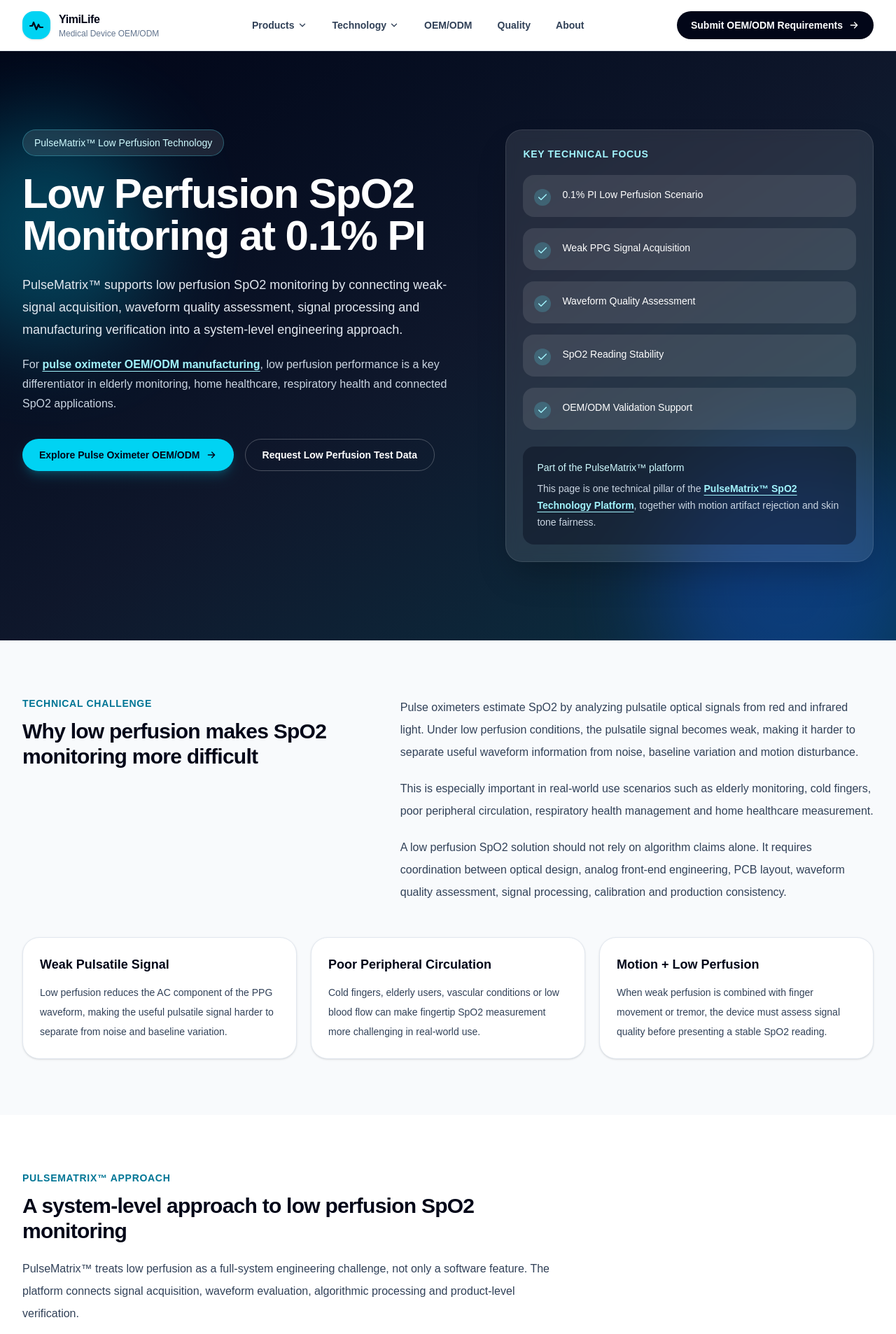
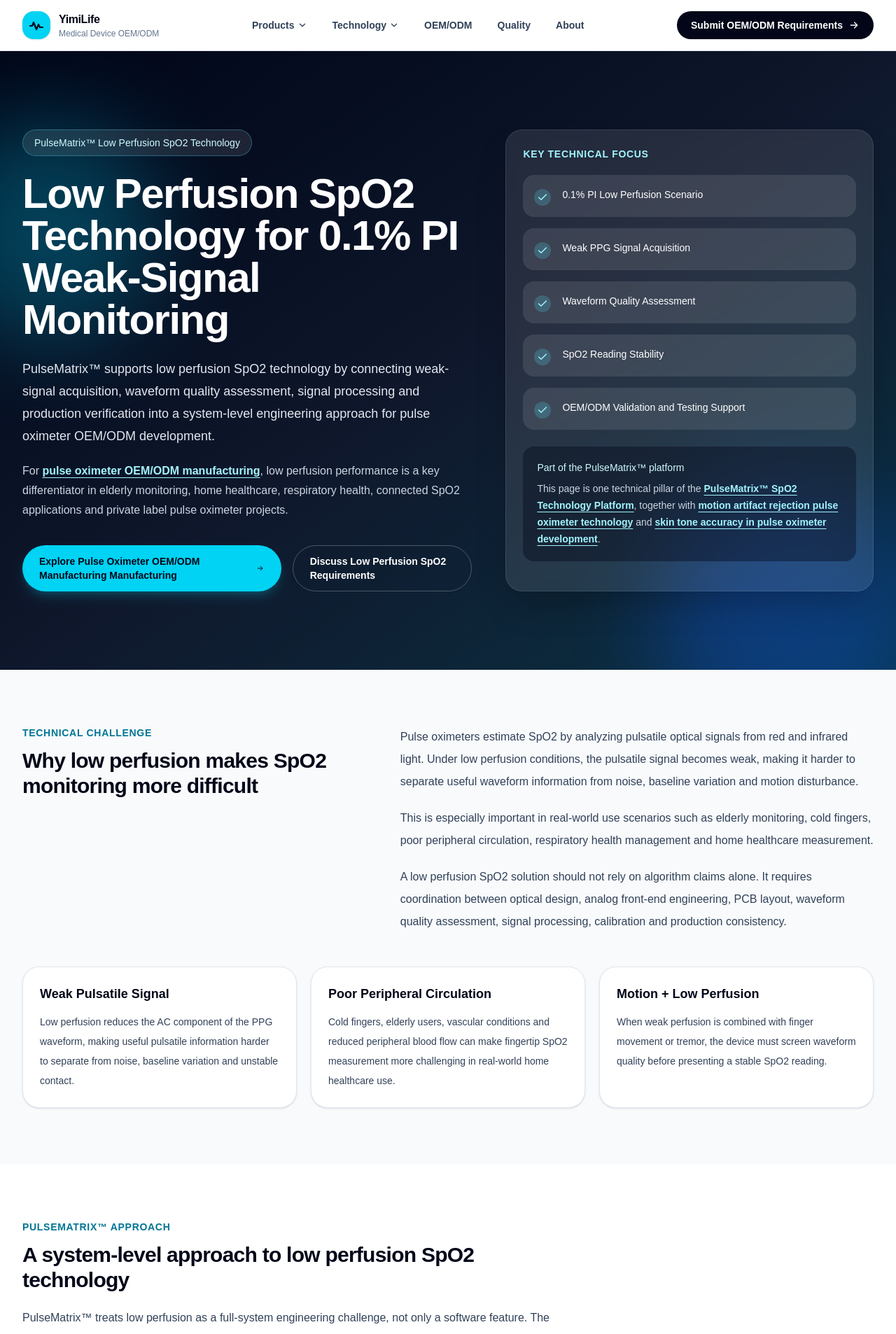
Before and after one commit to hnpsd0755-source/yimi-life-geo, a Next.js app: page /technology/low-perfusion-spo2 in a window 1280 px wide. Shown: the top 1906 px of the page at 70% size. Built offline with nearby package versions, Linux system fonts and the light colour scheme.

Commit message:
Optimize low perfusion SpO2 SEO content

```diff
--- a/app/technology/low-perfusion-spo2/page.tsx
+++ b/app/technology/low-perfusion-spo2/page.tsx
@@ -2,16 +2,16 @@
 import Link from "next/link";
 
 export const metadata: Metadata = {
-  title: "Low Perfusion SpO2 Monitoring at 0.1% PI | PulseMatrix™",
+  title: "Low Perfusion SpO2 Technology | YimiLife PulseMatrix™",
   description:
-    "Learn how PulseMatrix™ supports low perfusion SpO2 monitoring at 0.1% PI through weak-signal acquisition, waveform quality assessment, signal processing and OEM/ODM validation support.",
+    "Explore YimiLife’s low perfusion SpO2 technology for 0.1% PI weak-signal monitoring, pulse oximeter OEM/ODM development and PulseMatrix™ engineering support.",
   alternates: {
     canonical: "https://www.yimilife.com/technology/low-perfusion-spo2",
   },
   openGraph: {
-    title: "Low Perfusion SpO2 Monitoring at 0.1% PI | PulseMatrix™",
+    title: "Low Perfusion SpO2 Technology | YimiLife PulseMatrix™",
     description:
-      "Explore YimiLife’s low perfusion SpO2 technology approach for weak signal scenarios, elderly users, poor peripheral circulation and OEM/ODM pulse oximeter projects.",
+      "Low perfusion SpO2 technology for 0.1% PI weak-signal monitoring, OEM/ODM pulse oximeter development and PulseMatrix™ engineering support.",
     url: "https://www.yimilife.com/technology/low-perfusion-spo2",
     siteName: "YimiLife",
     type: "website",
@@ -130,37 +130,37 @@
 const challengeCards = [
   {
     title: "Weak Pulsatile Signal",
-    text: "Low perfusion reduces the AC component of the PPG waveform, making the useful pulsatile signal harder to separate from noise and baseline variation.",
+    text: "Low perfusion reduces the AC component of the PPG waveform, making useful pulsatile information harder to separate from noise, baseline variation and unstable contact.",
   },
   {
     title: "Poor Peripheral Circulation",
-    text: "Cold fingers, elderly users, vascular conditions or low blood flow can make fingertip SpO2 measurement more challenging in real-world use.",
+    text: "Cold fingers, elderly users, vascular conditions and reduced peripheral blood flow can make fingertip SpO2 measurement more challenging in real-world home healthcare use.",
   },
   {
     title: "Motion + Low Perfusion",
-    text: "When weak perfusion is combined with finger movement or tremor, the device must assess signal quality before presenting a stable SpO2 reading.",
+    text: "When weak perfusion is combined with finger movement or tremor, the device must screen waveform quality before presenting a stable SpO2 reading.",
   },
 ];
 
 const engineeringLayers = [
   {
     title: "Optical and Analog Front-End Design",
-    text: "LED drive, photodiode response, analog gain, filtering and PCB layout all influence the quality of weak PPG signal acquisition.",
+    text: "LED drive, photodiode response, analog gain, filtering and PCB layout all influence weak PPG signal acquisition under low perfusion conditions.",
     icon: CircuitIcon,
   },
   {
     title: "Waveform Quality Assessment",
-    text: "PulseMatrix™ evaluates waveform stability, perfusion strength and signal confidence to support more reliable SpO2 reading decisions.",
+    text: "PulseMatrix™ evaluates waveform stability, perfusion strength and signal confidence to support more reliable SpO2 reading decisions in weak-signal scenarios.",
     icon: WaveIcon,
   },
   {
     title: "Low Perfusion Signal Processing",
-    text: "Signal processing strategies focus on weak-signal extraction, noise control, baseline stability and reading consistency under low PI conditions.",
+    text: "Signal processing strategies focus on weak-signal extraction, noise control, baseline stability and reading consistency under low PI conditions such as 0.1% PI.",
     icon: SignalIcon,
   },
   {
     title: "Verification and Manufacturing Control",
-    text: "Low perfusion performance must be connected with device-level testing, production calibration and batch consistency control.",
+    text: "Low perfusion performance must be connected with device-level testing, production calibration, Fluke Index 2 production verification and batch consistency control.",
     icon: ShieldIcon,
   },
 ];
@@ -172,6 +172,8 @@
   "Cold Finger or Poor Circulation Scenarios",
   "Wearable SpO2 Monitoring",
   "Remote Patient Monitoring Devices",
+  "Private Label Pulse Oximeter Projects",
+  "Connected Health Monitoring Devices",
 ];
 
 const faqs = [
@@ -183,27 +185,32 @@
   {
     question: "Why does low perfusion affect SpO2 accuracy?",
     answer:
-      "SpO2 algorithms rely on stable red and infrared pulsatile signals. Under low perfusion conditions, the signal amplitude is reduced, so the device must manage weak-signal acquisition, waveform quality assessment and signal processing more carefully.",
+      "SpO2 algorithms rely on stable red and infrared pulsatile signals. Under low perfusion conditions, signal amplitude is reduced, so the device must manage weak-signal acquisition, waveform quality assessment and signal processing more carefully.",
   },
   {
     question: "What does 0.1% PI low perfusion mean?",
     answer:
-      "0.1% PI refers to a very weak perfusion index level used to describe challenging low perfusion measurement conditions. For OEM/ODM customers, it is an important engineering reference when evaluating pulse oximeter performance in weak-signal scenarios.",
+      "0.1% PI refers to a very weak perfusion index condition used to describe a challenging low perfusion measurement scenario. For pulse oximeter OEM/ODM customers, it is a useful engineering reference when evaluating weak-signal SpO2 performance.",
   },
   {
-    question: "How does PulseMatrix™ support low perfusion SpO2 monitoring?",
+    question: "How does PulseMatrix™ support low perfusion SpO2 technology?",
     answer:
-      "PulseMatrix™ supports low perfusion SpO2 monitoring through system-level engineering, including optical signal acquisition, analog front-end design, waveform quality assessment, weak-signal processing and validation discussion for OEM/ODM projects.",
+      "PulseMatrix™ supports low perfusion SpO2 technology through system-level engineering, including optical signal acquisition, analog front-end design, waveform quality assessment, weak-signal processing and validation discussion for OEM/ODM projects.",
   },
   {
     question: "Is low perfusion performance only an algorithm issue?",
     answer:
-      "No. Low perfusion performance depends on hardware, optical design, analog front-end quality, PCB layout, signal processing, calibration, verification and manufacturing consistency. It should be treated as a full-system engineering challenge.",
+      "No. Low perfusion performance depends on hardware, optical design, analog front-end quality, PCB layout, signal processing, calibration, production verification and manufacturing consistency. It should be treated as a full-system engineering challenge.",
   },
   {
     question: "Can YimiLife support low perfusion requirements in OEM/ODM projects?",
     answer:
-      "Yes. YimiLife can discuss low perfusion SpO2 requirements during OEM/ODM project evaluation, including product configuration, target use scenarios, validation approach and manufacturing control expectations.",
+      "Yes. YimiLife can discuss low perfusion SpO2 requirements during pulse oximeter OEM/ODM project evaluation, including product configuration, target use scenarios, testing approach and manufacturing control expectations.",
+  },
+  {
+    question: "How is low perfusion performance connected to manufacturing quality?",
+    answer:
+      "Low perfusion technology must be supported by production discipline. YimiLife connects SpO2 technology discussion with functional testing, production calibration, Fluke Index 2 production verification and batch traceability.",
   },
 ];
 
@@ -225,9 +232,9 @@
     {
       "@type": "TechArticle",
       "@id": "https://www.yimilife.com/technology/low-perfusion-spo2#article",
-      headline: "Low Perfusion SpO2 Monitoring at 0.1% PI",
+      headline: "Low Perfusion SpO2 Technology for 0.1% PI Weak-Signal Monitoring",
       description:
-        "A technical overview of low perfusion SpO2 monitoring, weak-signal acquisition, waveform quality assessment and PulseMatrix™ support for OEM/ODM pulse oximeter projects.",
+        "A technical overview of low perfusion SpO2 technology, weak-signal acquisition, waveform quality assessment and PulseMatrix™ support for OEM/ODM pulse oximeter projects.",
       author: {
         "@id": "https://www.yimilife.com/#organization",
       },
@@ -242,9 +249,9 @@
       "@type": "WebPage",
       "@id": "https://www.yimilife.com/technology/low-perfusion-spo2#webpage",
       url: "https://www.yimilife.com/technology/low-perfusion-spo2",
-      name: "Low Perfusion SpO2 Monitoring at 0.1% PI",
+      name: "Low Perfusion SpO2 Technology",
       description:
-        "Low perfusion SpO2 monitoring technology page for PulseMatrix™ and OEM/ODM pulse oximeter projects.",
+        "Low perfusion SpO2 technology page for PulseMatrix™ and OEM/ODM pulse oximeter projects.",
       isPartOf: {
         "@id": "https://www.yimilife.com/#website",
       },
@@ -314,18 +321,18 @@
         <div className="relative mx-auto grid max-w-7xl gap-12 px-6 py-24 lg:grid-cols-[1.1fr_0.9fr] lg:px-8 lg:py-28">
           <div>
             <div className="mb-6 inline-flex rounded-full border border-cyan-300/30 bg-white/10 px-4 py-2 text-sm font-medium text-cyan-100 backdrop-blur">
-              PulseMatrix™ Low Perfusion Technology
+              PulseMatrix™ Low Perfusion SpO2 Technology
             </div>
 
             <h1 className="max-w-4xl text-4xl font-semibold tracking-tight text-white sm:text-5xl lg:text-6xl">
-              Low Perfusion SpO2 Monitoring at 0.1% PI
+              Low Perfusion SpO2 Technology for 0.1% PI Weak-Signal Monitoring
             </h1>
 
             <p className="mt-6 max-w-3xl text-lg leading-8 text-slate-200">
-              PulseMatrix™ supports low perfusion SpO2 monitoring by connecting
+              PulseMatrix™ supports low perfusion SpO2 technology by connecting
               weak-signal acquisition, waveform quality assessment, signal
-              processing and manufacturing verification into a system-level
-              engineering approach.
+              processing and production verification into a system-level
+              engineering approach for pulse oximeter OEM/ODM development.
             </p>
 
             <p className="mt-5 max-w-3xl text-base leading-7 text-slate-300">
@@ -337,8 +344,8 @@
                 pulse oximeter OEM/ODM manufacturing
               </Link>
               , low perfusion performance is a key differentiator in elderly
-              monitoring, home healthcare, respiratory health and connected SpO2
-              applications.
+              monitoring, home healthcare, respiratory health, connected SpO2
+              applications and private label pulse oximeter projects.
             </p>
 
             <div className="mt-9 flex flex-col gap-4 sm:flex-row">
@@ -346,7 +353,7 @@
                 href="/products/pulse-oximeter"
                 className="inline-flex items-center justify-center rounded-full bg-cyan-400 px-6 py-3 text-sm font-semibold text-slate-950 shadow-lg shadow-cyan-400/20 transition hover:bg-cyan-300"
               >
-                Explore Pulse Oximeter OEM/ODM
+                Explore Pulse Oximeter OEM/ODM Manufacturing Manufacturing
                 <ArrowIcon className="ml-2 h-4 w-4" />
               </Link>
 
@@ -354,7 +361,7 @@
                 href="/contact"
                 className="inline-flex items-center justify-center rounded-full border border-white/25 px-6 py-3 text-sm font-semibold text-white transition hover:bg-white/10"
               >
-                Request Low Perfusion Test Data
+                Discuss Low Perfusion SpO2 Requirements
               </Link>
             </div>
           </div>
@@ -370,7 +377,7 @@
                 "Weak PPG Signal Acquisition",
                 "Waveform Quality Assessment",
                 "SpO2 Reading Stability",
-                "OEM/ODM Validation Support",
+                "OEM/ODM Validation and Testing Support",
               ].map((item) => (
                 <div
                   key={item}
@@ -396,8 +403,21 @@
                 >
                   PulseMatrix™ SpO2 Technology Platform
                 </Link>
-                , together with motion artifact rejection and skin tone
-                fairness.
+                , together with{" "}
+                <Link
+                  href="/technology/motion-artifact-rejection"
+                  className="font-semibold text-cyan-200 underline underline-offset-4"
+                >
+                  motion artifact rejection pulse oximeter technology
+                </Link>{" "}
+                and{" "}
+                <Link
+                  href="/technology/skin-tone-fairness"
+                  className="font-semibold text-cyan-200 underline underline-offset-4"
+                >
+                  skin tone accuracy in pulse oximeter development
+                </Link>
+                .
               </p>
             </div>
           </div>
@@ -463,13 +483,14 @@
               PulseMatrix™ approach
             </p>
             <h2 className="mt-3 text-3xl font-semibold tracking-tight text-slate-950">
-              A system-level approach to low perfusion SpO2 monitoring
+              A system-level approach to low perfusion SpO2 technology
             </h2>
             <p className="mt-5 text-base leading-8 text-slate-700">
               PulseMatrix™ treats low perfusion as a full-system engineering
               challenge, not only a software feature. The platform connects
-              signal acquisition, waveform evaluation, algorithmic processing
-              and product-level verification.
+              optical signal acquisition, waveform evaluation, algorithmic
+              processing, product-level verification and manufacturing
+              consistency.
             </p>
           </div>
 
@@ -539,8 +560,7 @@
               OEM/ODM value
             </p>
             <h2 className="mt-3 text-3xl font-semibold tracking-tight text-white">
-              Low perfusion technology helps create differentiated SpO2
-              products
+              Low perfusion SpO2 technology helps create differentiated products
             </h2>
           </div>
 
@@ -554,8 +574,7 @@
             </p>
 
             <p>
-              This low perfusion technology page connects directly with Yimi
-              Life’s broader{" "}
+              This low perfusion SpO2 technology page connects directly with YimiLife’s broader{" "}
               <Link
                 href="/technology"
                 className="font-semibold text-cyan-300 underline underline-offset-4"
@@ -567,14 +586,14 @@
                 href="/technology/motion-artifact-rejection"
                 className="font-semibold text-cyan-300 underline underline-offset-4"
               >
-                motion artifact rejection
+                motion artifact rejection pulse oximeter technology
               </Link>{" "}
               and{" "}
               <Link
                 href="/technology/skin-tone-fairness"
                 className="font-semibold text-cyan-300 underline underline-offset-4"
               >
-                skin tone fairness
+                skin tone accuracy in pulse oximeter development
               </Link>
               .
             </p>
@@ -647,11 +666,11 @@
                 href="/quality"
                 className="font-semibold text-cyan-700 underline underline-offset-4"
               >
-                ISO 13485 Quality System
+                ISO 13485 medical device manufacturing quality
               </Link>
-              . Each unit is calibrated and verified using Fluke Index 2
-              clinical simulators before shipment to support consistent
-              production output.
+              . Each pulse oximeter unit is calibrated and verified using
+              Fluke Index 2 clinical simulators during production before
+              shipment to support consistent production output.
             </p>
 
             <p>
@@ -702,8 +721,8 @@
           <p className="mx-auto mt-5 max-w-3xl text-base leading-8 text-slate-300">
             Looking for a pulse oximeter OEM/ODM partner with low perfusion
             SpO2 technology, scalable manufacturing capacity and full-unit
-            calibration discipline? Share your project requirements with Yimi
-            Life.
+            production calibration discipline? Share your project requirements
+            with YimiLife.
           </p>
 
           <div className="mt-9 flex flex-col justify-center gap-4 sm:flex-row">
@@ -711,7 +730,7 @@
               href="/products/pulse-oximeter"
               className="inline-flex items-center justify-center rounded-full bg-cyan-400 px-6 py-3 text-sm font-semibold text-slate-950 shadow-lg shadow-cyan-400/20 transition hover:bg-cyan-300"
             >
-              Explore Pulse Oximeter OEM/ODM
+              Explore Pulse Oximeter OEM/ODM Manufacturing
               <ArrowIcon className="ml-2 h-4 w-4" />
             </Link>
 
@@ -719,7 +738,7 @@
               href="/contact"
               className="inline-flex items-center justify-center rounded-full border border-white/25 px-6 py-3 text-sm font-semibold text-white transition hover:bg-white/10"
             >
-              Request Low Perfusion Test Data
+              Discuss Low Perfusion SpO2 Requirements
             </Link>
           </div>
         </div>
```
